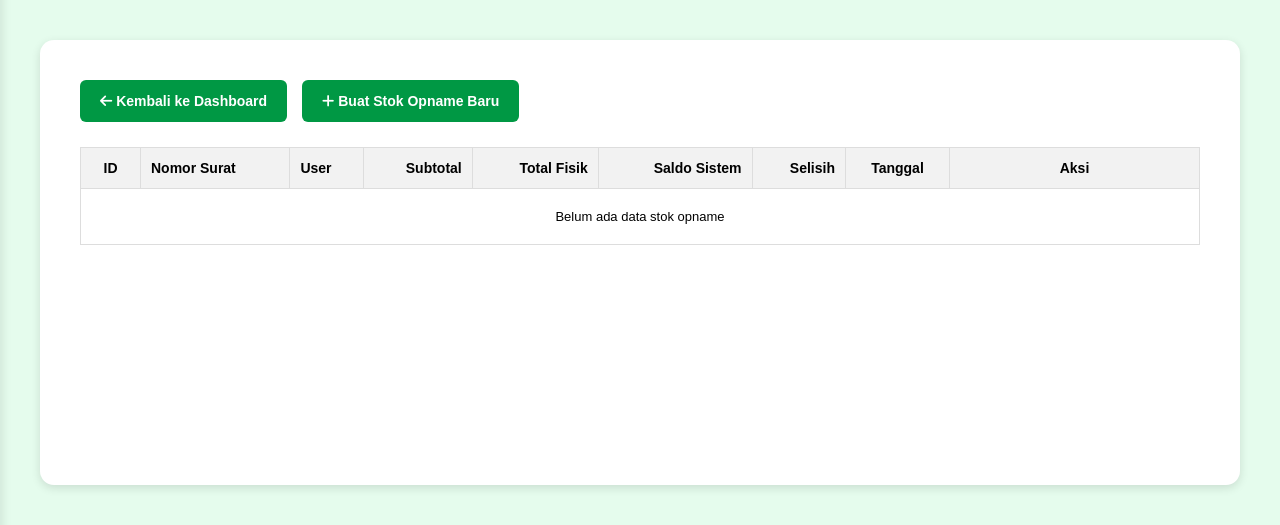
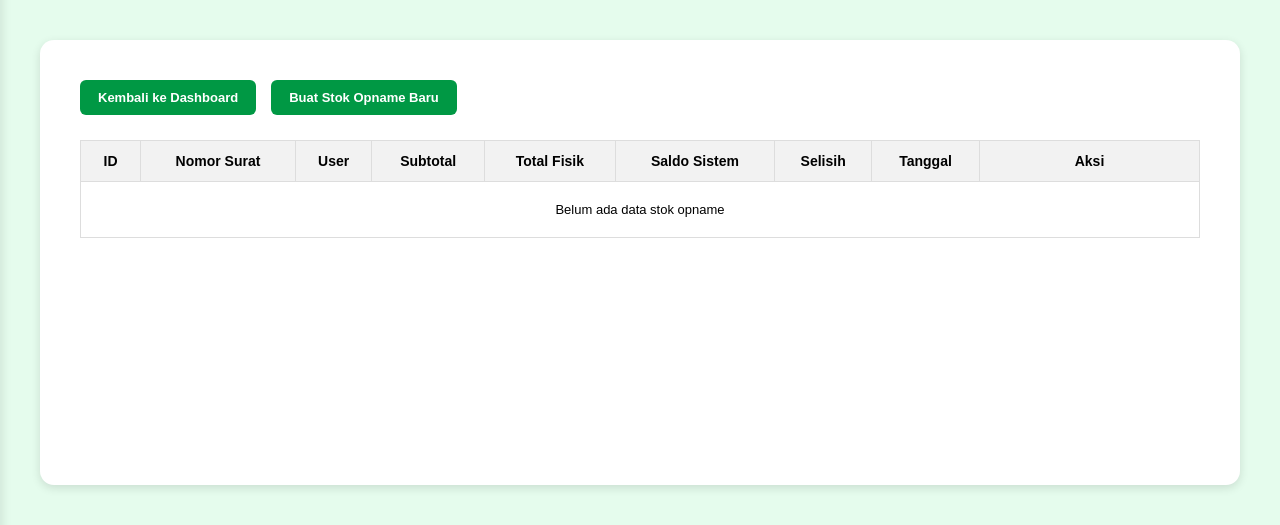
Before and after one commit to Andrea-naa/cashier-project, a PHP site: page /tabel_stok_opname.php in a window 1280 px wide. Shown: the part 81-606 px from the top of the page. Run offline with PHP 8.4, Linux system fonts and the light colour scheme; a user stored in the database is signed in; data that the repository does not hold is empty.

Commit message:
tabel stok lagi

```diff
--- a/tabel_stok_opname.php
+++ b/tabel_stok_opname.php
@@ -300,15 +300,16 @@ if ($stmt) {
         }
 
         .btn {
-            padding: 13px 20px;
+            padding: 10px 18px;
             border-radius: 6px;
             cursor: pointer;
-            font-weight: 600;
+            font-weight: bold;
             border: none;
-            transition: 0.25s;
-            font-size: 14px;
+            transition: all 0.25s;
+            font-size: 13px;
             text-decoration: none;
             display: inline-block;
+            text-align: center;
         }
 
         .btn-primary {
@@ -374,13 +372,18 @@ if ($stmt) {
             padding: 12px 10px;
             font-size: 14px;
             font-weight: 600;
-            text-align: left;
+            text-align: center;
         }
 
         td {
             border: 1px solid #ddd;
             padding: 10px;
             font-size: 13px;
+            text-align: left;
+        }
+
+        td:first-child {
+            text-align: center;
         }
 
         tbody tr:hover {
@@ -633,10 +635,10 @@ if ($stmt) {
                 <!-- Button Group -->
                 <div class="button-group">
                     <a href="dashboard.php" class="btn btn-primary">
-                        <i class="fas fa-arrow-left"></i> Kembali ke Dashboard
+                        Kembali ke Dashboard
                     </a>
                     <a href="stok_opname.php" class="btn btn-primary">
-                        <i class="fas fa-plus"></i> Buat Stok Opname Baru
+                        Buat Stok Opname Baru
                     </a>
                 </div>
 
@@ -648,12 +650,12 @@ if ($stmt) {
                                 <th style="width:60px; text-align:center;">ID</th>
                                 <th>Nomor Surat</th>
                                 <th>User</th>
-                                <th style="text-align:right;">Subtotal</th>
-                                <th style="text-align:right;">Total Fisik</th>
-                                <th style="text-align:right;">Saldo Sistem</th>
-                                <th style="text-align:right;">Selisih</th>
-                                <th style="text-align:center;">Tanggal</th>
-                                <th style="width:250px; text-align:center;">Aksi</th>
+                                <th>Subtotal</th>
+                                <th>Total Fisik</th>
+                                <th>Saldo Sistem</th>
+                                <th>Selisih</th>
+                                <th>Tanggal</th>
+                                <th style="width:220px; text-align:center;">Aksi</th>
                             </tr>
                         </thead>
                         <tbody>
@@ -667,24 +669,24 @@ if ($stmt) {
                                     <td style="text-align:center;"><?= intval($r['id']); ?></td>
                                     <td><?= htmlspecialchars($r['nomor_surat'] ?? '-'); ?></td>
                                     <td><?= htmlspecialchars($r['username']); ?></td>
-                                    <td style="text-align:right;"><?= 'Rp. ' . number_format($r['subtotal_fisik'], 0, ',', '.'); ?></td>
-                                    <td style="text-align:right;"><?= 'Rp. ' . number_format($r['fisik_total'], 0, ',', '.'); ?></td>
-                                    <td style="text-align:right;"><?= 'Rp. ' . number_format($r['saldo_sistem'], 0, ',', '.'); ?></td>
-                                    <td style="text-align:right;"><?= 'Rp. ' . number_format($r['selisih'], 0, ',', '.'); ?></td>
-                                    <td style="text-align:center;"><?= date('d-M-Y H:i', strtotime($r['tanggal_opname'])); ?></td>
+                                    <td><?= 'Rp. ' . number_format($r['subtotal_fisik'], 0, ',', '.'); ?></td>
+                                    <td><?= 'Rp. ' . number_format($r['fisik_total'], 0, ',', '.'); ?></td>
+                                    <td><?= 'Rp. ' . number_format($r['saldo_sistem'], 0, ',', '.'); ?></td>
+                                    <td><?= 'Rp. ' . number_format($r['selisih'], 0, ',', '.'); ?></td>
+                                    <td><?= date('d-M-Y H:i', strtotime($r['tanggal_opname'])); ?></td>
                                     <td>
                                         <div class="actions">
-                                            <a href="stok_opname.php?edit=<?= intval($r['id']); ?>" class="btn btn-edit" title="Edit">
-                                                <i class="fas fa-edit"></i> Edit
+                                            <a href="stok_opname.php?edit=<?= intval($r['id']); ?>" class="btn btn-edit">
+                                                Edit
                                             </a>
-                                            <form method="post" onsubmit="return confirm('Hapus data ini?');" style="display:inline;">
+                                            <form method="post" onsubmit="return confirm('Hapus data ini?');">
                                                 <input type="hidden" name="delete_id" value="<?= intval($r['id']); ?>">
-                                                <button type="submit" class="btn btn-delete" title="Hapus">
-                                                    <i class="fas fa-trash"></i> Delete
+                                                <button type="submit" class="btn btn-delete">
+                                                    Delete
                                                 </button>
                                             </form>
-                                            <a href="export_pdf.php?type=stok_opname&id=<?= intval($r['id']); ?>" target="_blank" class="btn btn-pdf" title="Export PDF">
-                                                <i class="fas fa-file-pdf"></i> PDF
+                                            <a href="export_pdf.php?type=stok_opname&id=<?= intval($r['id']); ?>" target="_blank" class="btn btn-pdf">
+                                                PDF
                                             </a>
                                         </div>
                                     </td>
```
Also changed, not shown: other parts of tabel_stok_opname.php (+15 -19 lines).
